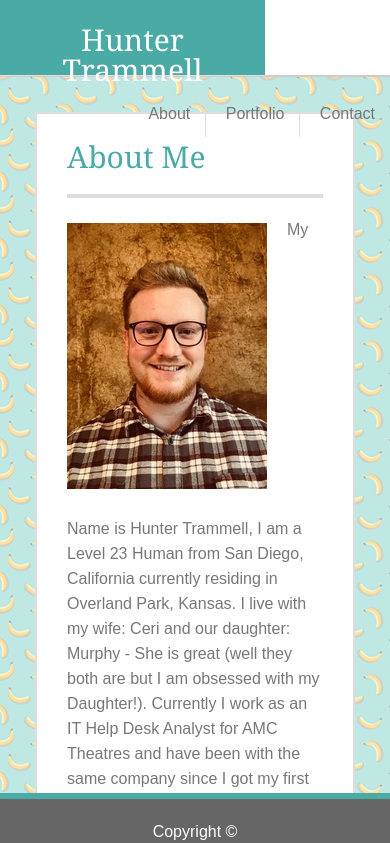
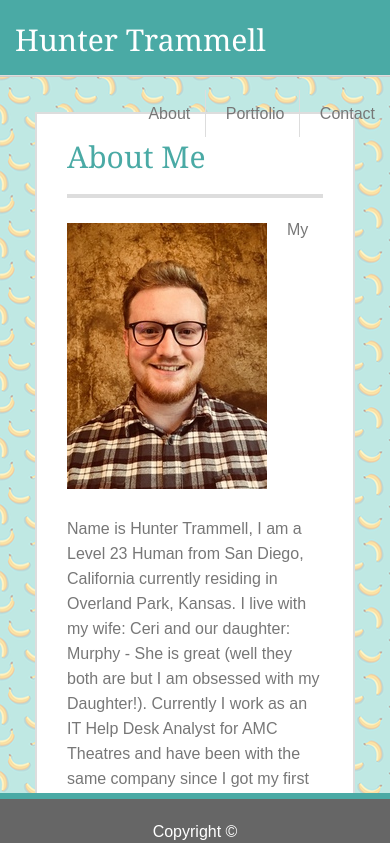
Before and after one commit to huntertrammell/Responsive-Portfolio, a plain HTML site: page index.html in a window 390 px wide. Shown: the top 843 px of the page. Drawn offline with Linux system fonts and the light colour scheme; a script that the page names is missing.

Commit message:
updated media q

```diff
--- a/assets/css/style.css
+++ b/assets/css/style.css
@@ -292,3 +292,22 @@ input {
     padding-right: 20px;
     top: -480px;
 }
+
+@media screen and (max-width: 980px) {
+
+}
+
+@media screen and (max-width: 768px) {
+
+}
+
+@media screen and (max-width: 640px) {
+    header {
+        position: static;
+        text-align: center;
+        margin: 0 auto;
+    }
+    div.textBox {
+        width: 100%;
+    }
+}
```
